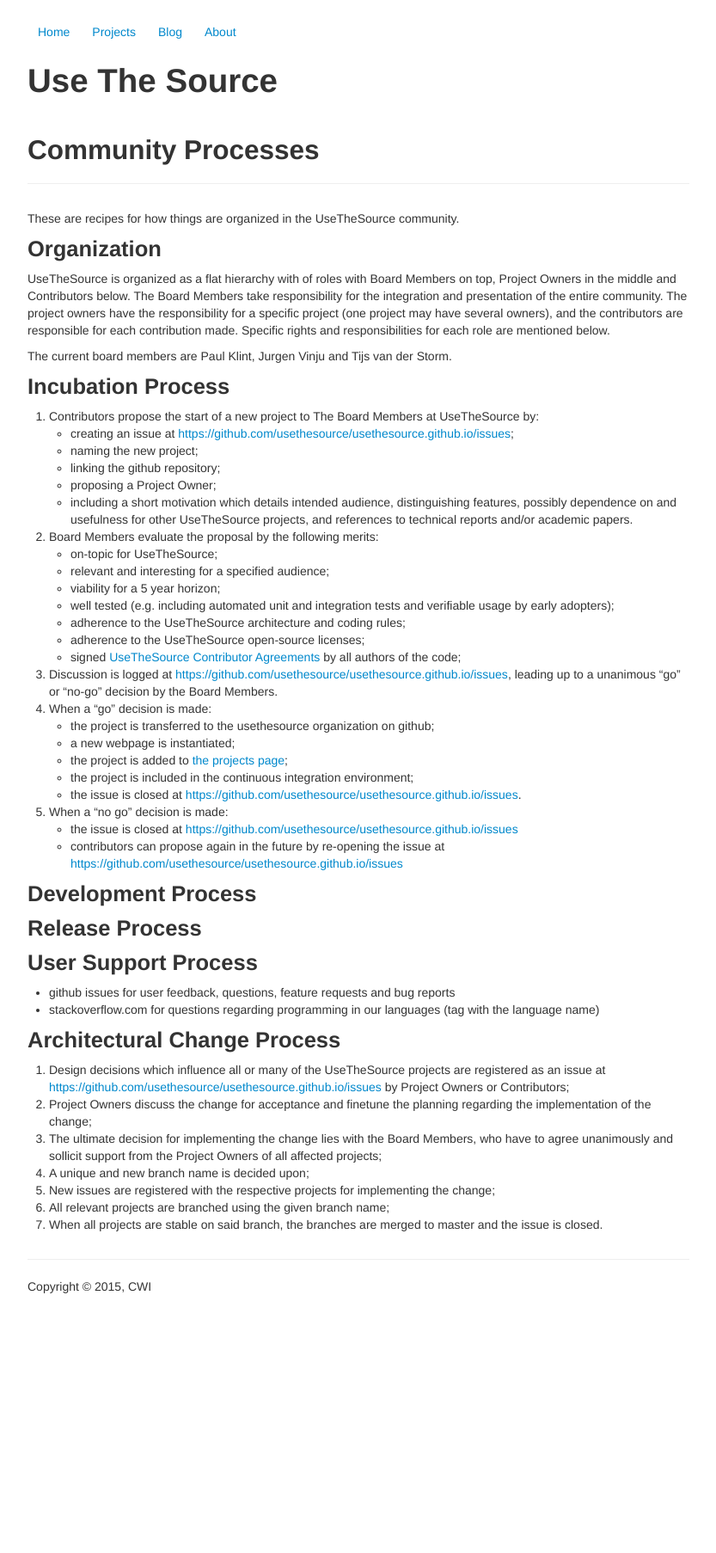
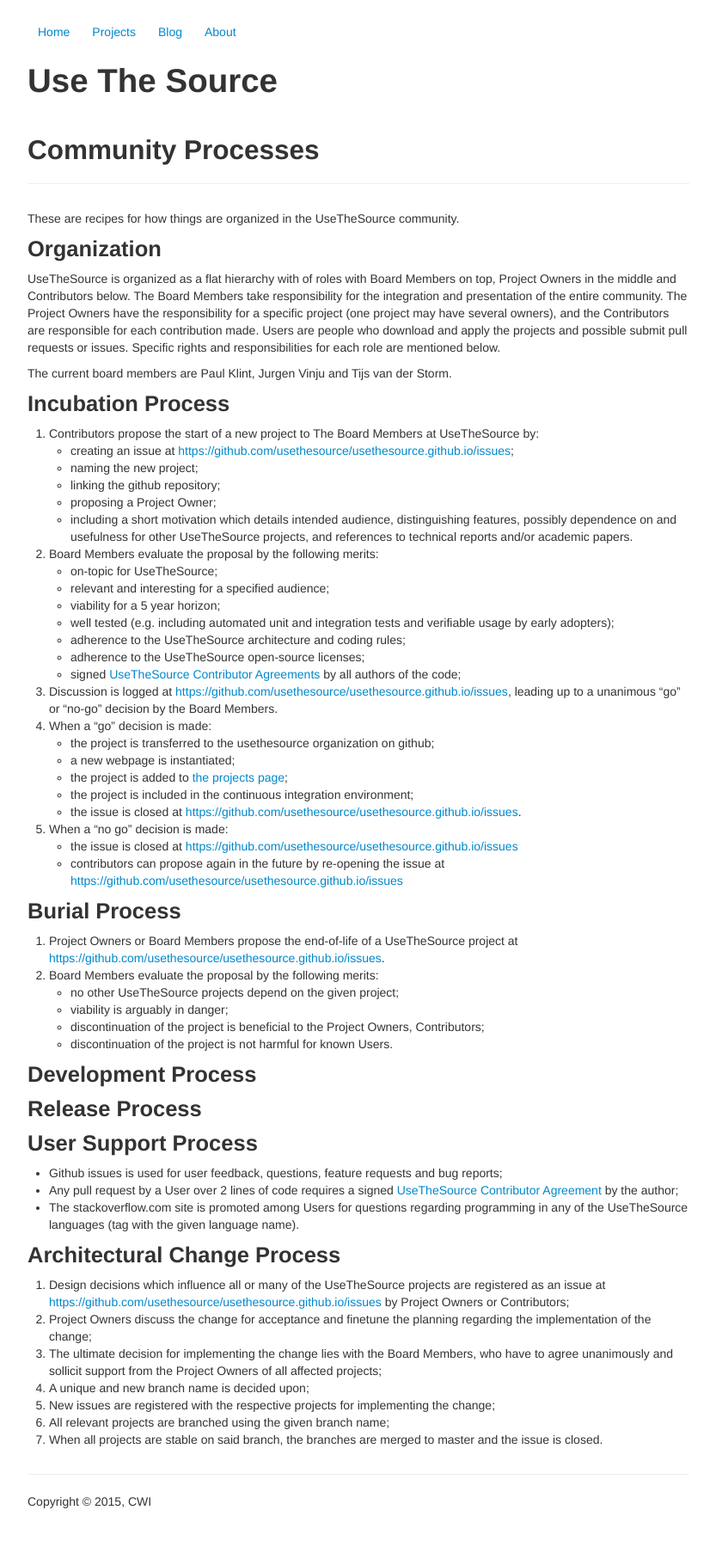
Before and after one commit to usethesource/usethesource.github.io, a Jekyll site: the page built from about/processes.md, in a window 1280 px wide. Shown: the whole page at 86% size, without its empty margins (223-1056 px from the left). Built offline with Jekyll 4.4.1, drawn with Linux system fonts in a browser that asks for light colours; Markdown is read by kramdown in place of the engine named in the settings; before the commit the page ends 1556 px from its top, so only the background shows below that.

Commit message:
pull requests

```diff
--- a/about/processes.md
+++ b/about/processes.md
@@ -8,7 +8,7 @@
 
 ## Organization
 
-UseTheSource is organized as a flat hierarchy with of roles with Board Members on top, Project Owners in the middle and Contributors below. The Board Members take responsibility for the integration and presentation of the entire community. The project owners have the responsibility for a specific project (one project may have several owners), and the contributors are responsible for each contribution made. Specific rights and responsibilities for each role are mentioned below.
+UseTheSource is organized as a flat hierarchy with of roles with Board Members on top, Project Owners in the middle and Contributors below. The Board Members take responsibility for the integration and presentation of the entire community. The Project Owners have the responsibility for a specific project (one project may have several owners), and the Contributors are responsible for each contribution made. Users are people who download and apply the projects and possible submit pull requests or issues. Specific rights and responsibilities for each role are mentioned below.
 
 The current board members are Paul Klint, Jurgen Vinju and Tijs van der Storm.
 
@@ -39,14 +39,25 @@
    * the issue is closed at <https://github.com/usethesource/usethesource.github.io/issues>
    * contributors can propose again in the future by re-opening the issue at <https://github.com/usethesource/usethesource.github.io/issues>
 
+
+## Burial Process
+
+1. Project Owners or Board Members propose the end-of-life of a UseTheSource project at <https://github.com/usethesource/usethesource.github.io/issues>.
+2. Board Members evaluate the proposal by the following merits:
+   * no other UseTheSource projects depend on the given project;
+   * viability is arguably in danger;
+   * discontinuation of the project is beneficial to the Project Owners, Contributors;
+   * discontinuation of the project is not harmful for known Users.
+
 ## Development Process
 
 ## Release Process
 
 ## User Support Process
 
-* github issues for user feedback, questions, feature requests and bug reports
-* stackoverflow.com for questions regarding programming in our languages (tag with the language name)
+* Github issues is used for user feedback, questions, feature requests and bug reports;
+* Any pull request by a User over 2 lines of code requires a signed [UseTheSource Contributor Agreement](agreement.html) by the author;
+* The stackoverflow.com site is promoted among Users for questions regarding programming in any of the UseTheSource languages (tag with the given language name).
 
 ## Architectural Change Process
 
```
